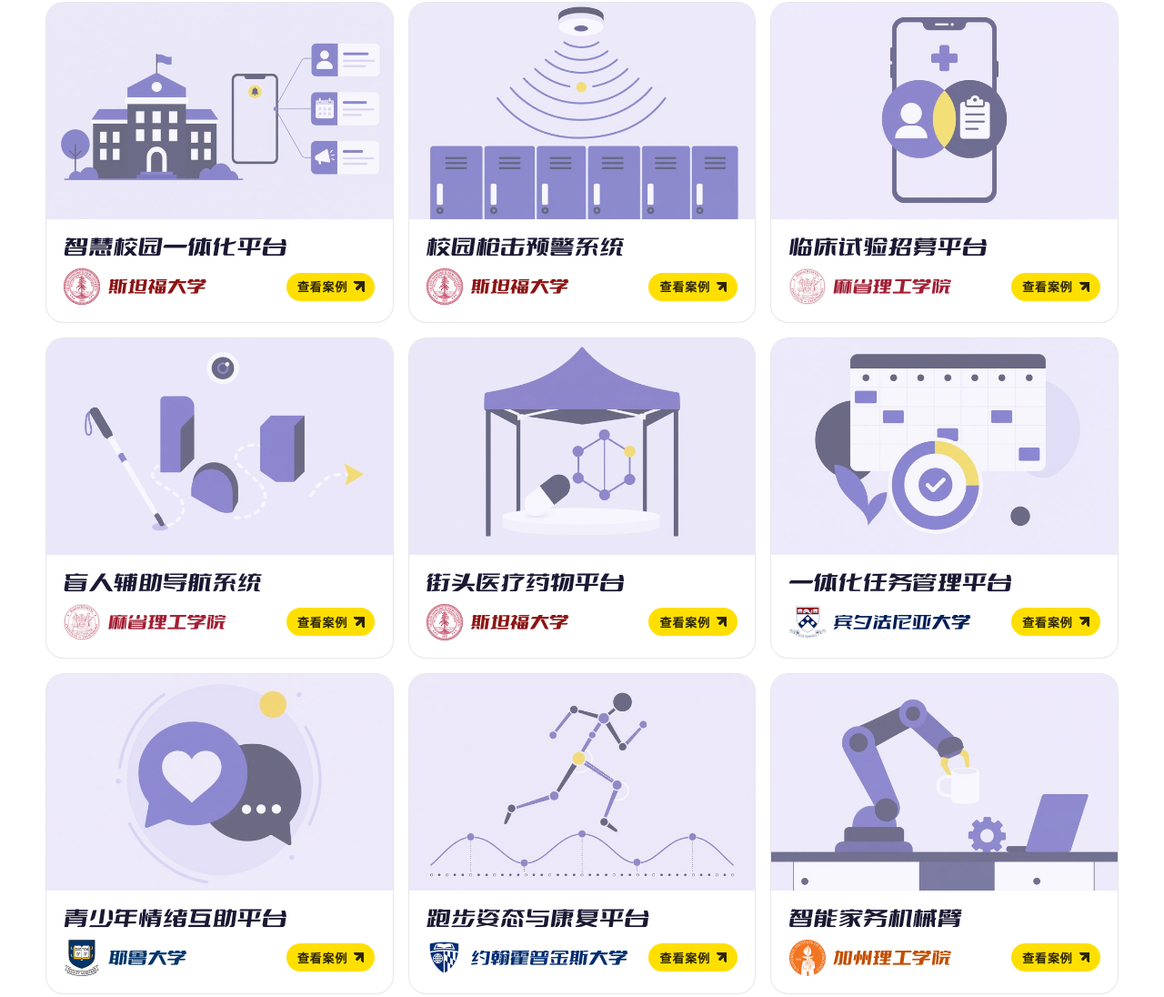
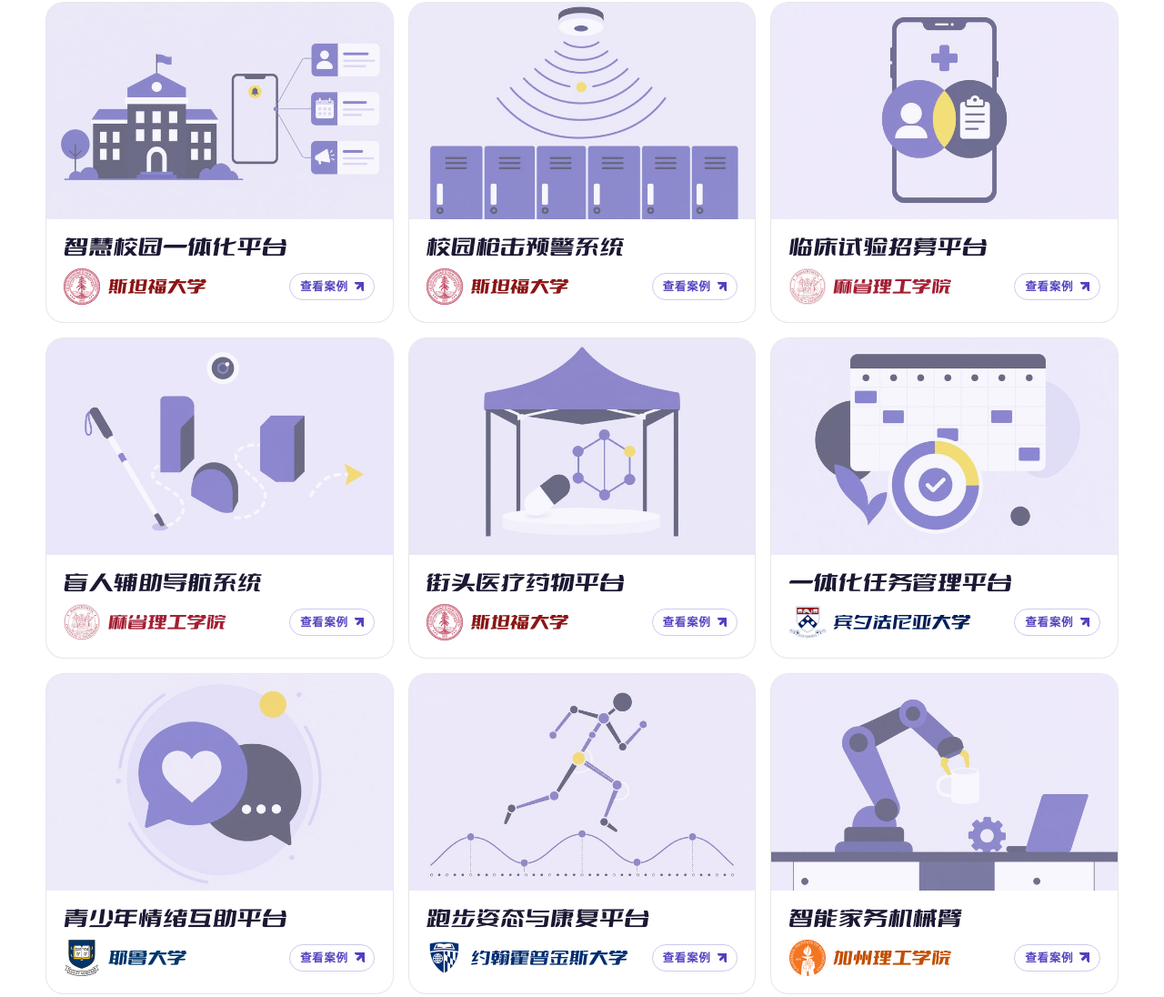
Before and after one commit to 01plus/01plus.github.io, a plain HTML site: page index.html in a window 1280 px wide. Shown: the part 5587-6683 px from the top of the page at 91% size. Drawn offline with Linux system fonts and the light colour scheme.

Commit message:
Case cards: 查看案例 as a quiet purple outline instead of the yellow highlight
Co-Authored-By: Claude Opus 5.5 <noreply@anthropic.com>

```diff
--- a/index.html
+++ b/index.html
@@ -201,7 +201,8 @@ a.card:hover .pic img{transform:scale(1.04)}
 .card em img{width:40px;height:40px;object-fit:contain;flex:none}
 .card em img+img{margin-left:-.25rem}
 .card em span{min-width:0}
-.card .go{margin-left:auto;flex:none;display:inline-flex;align-items:center;gap:.45rem;font:700 .88rem/1 var(--body);color:var(--yellow-ink);background:var(--yellow);padding:.6em .85em;border-radius:999px;transition:transform .25s}
+.card .go{margin-left:auto;flex:none;display:inline-flex;align-items:center;gap:.45rem;font:600 .84rem/1 var(--body);color:var(--purple);background:transparent;border:1.5px solid rgba(80,64,191,.28);padding:.55em .8em;border-radius:999px;transition:transform .25s,background .25s,border-color .25s}
+.card:hover .go{background:rgba(80,64,191,.08);border-color:var(--purple)}
 .card .go b{width:.8em;height:.8em;background:currentColor;-webkit-mask:var(--arw) center/contain no-repeat;mask:var(--arw) center/contain no-repeat}
 a.card:hover .go{transform:translateX(3px)}
 @media (max-width:900px){.cases .grid{grid-template-columns:repeat(2,minmax(0,1fr))}}
```
Also changed, not shown: src/index.html (+2 -1 lines).
